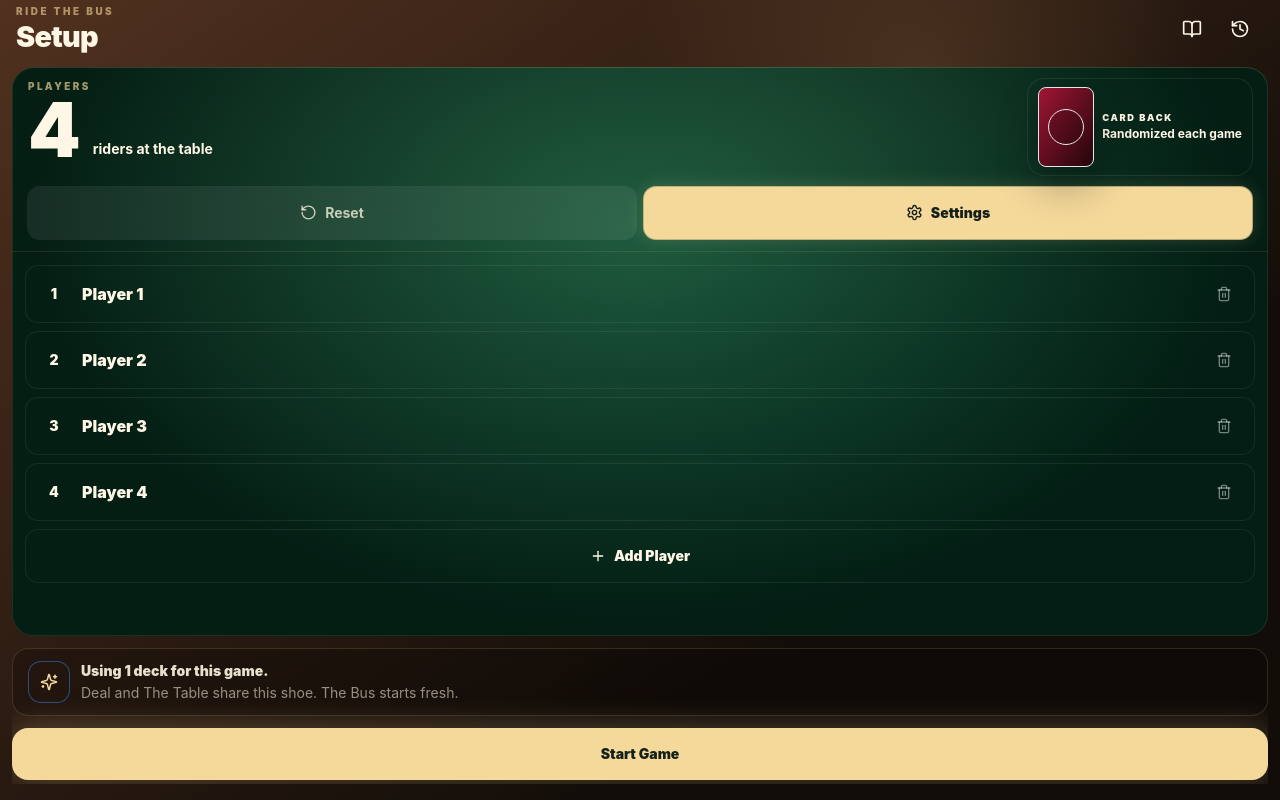
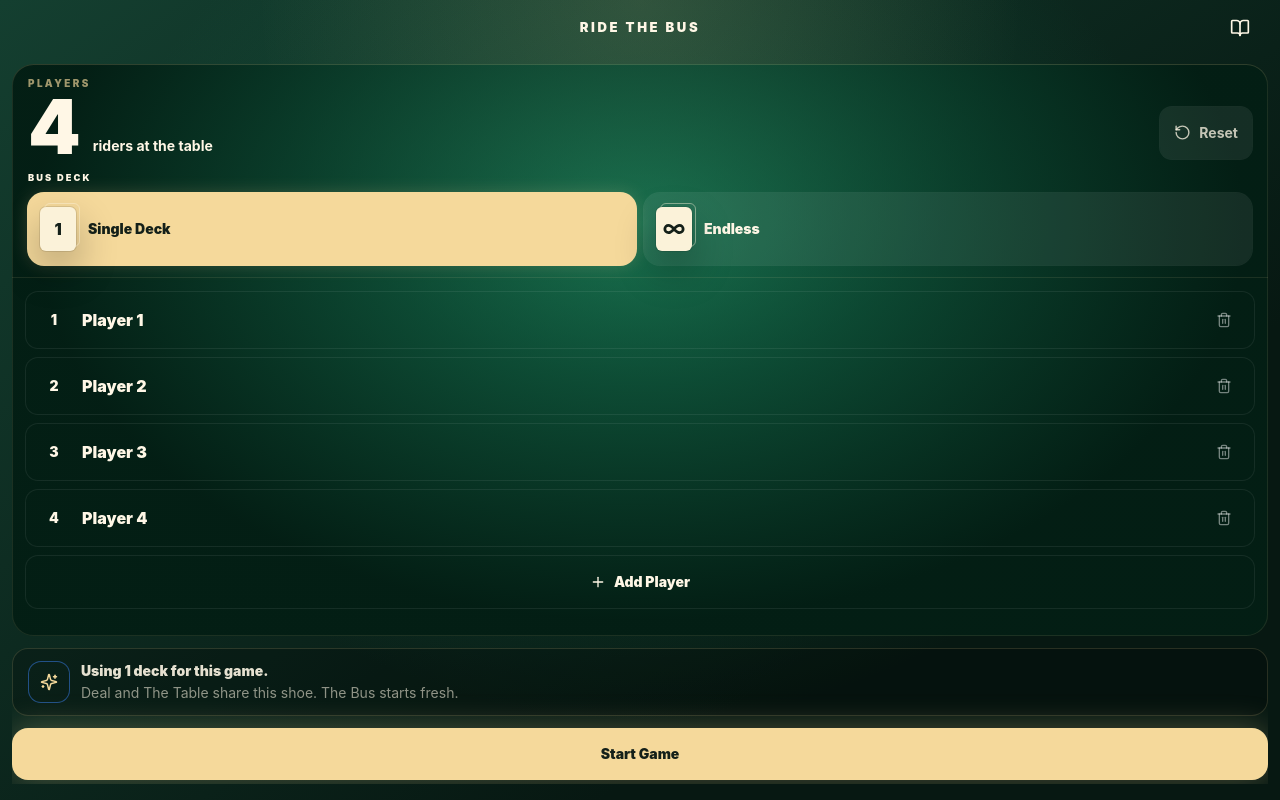
Before and after one commit to spencerdavis226/Ride-the-Bus, a React (Vite) app: page / in a window 1280 px wide. Built offline with nearby package versions, Linux system fonts and the light colour scheme.

Commit message:
Refactor setup screen and simplify theme selection

```diff
--- a/src/app/reducer.ts
+++ b/src/app/reducer.ts
@@ -87,6 +87,6 @@ function setupUpdate(state: GameState, settings: Settings): GameState {
     players: namesToPlayers(settings.playerNames),
     settings,
     log: state.log,
-    theme: settings.themePreference === 'random' ? state.theme : settings.themePreference
+    theme: 'poker'
   };
 }
--- a/src/components/layout/AppShell.tsx
+++ b/src/components/layout/AppShell.tsx
@@ -13,7 +13,9 @@ export function AppShell({ children }: { children: ReactNode }) {
   const [logOpen, setLogOpen] = useState(false);
   const [rulesOpen, setRulesOpen] = useState(false);
   const [quitOpen, setQuitOpen] = useState(false);
+  const isSetup = state.phase === 'setup';
   const showHome = state.phase !== 'setup';
+  const showLog = state.phase !== 'setup';
   const hideChrome = state.phase === 'deal';
 
   function quitToSetup() {
@@ -30,7 +32,15 @@ export function AppShell({ children }: { children: ReactNode }) {
       <SafeArea>
         <div className="mx-auto flex h-full w-full max-w-none flex-col">
           {!hideChrome && (
-            <header className="mb-3 flex shrink-0 items-center justify-between gap-3 px-4 pt-1">
+            <header className={`relative mb-3 flex shrink-0 items-center justify-between gap-3 px-4 ${isSetup ? 'pt-1' : 'pt-1'}`}>
+              {isSetup ? (
+                <>
+                  <div className="h-10 w-10 shrink-0" aria-hidden="true" />
+                  <p className="pointer-events-none absolute left-1/2 max-w-[52vw] -translate-x-1/2 truncate text-center text-[0.82rem] font-black uppercase tracking-[0.2em] text-[#d8c79f]/72">
+                    Ride the Bus
+                  </p>
+                </>
+              ) : (
                 <div className="min-w-0">
                   <p className="text-[0.62rem] font-black uppercase tracking-[0.26em] text-[#f5d99b]/60">
                     Ride the Bus
@@ -39,6 +49,7 @@ export function AppShell({ children }: { children: ReactNode }) {
                     {phaseTitle(state.phase)}
                   </h1>
                 </div>
+              )}
               <div className="flex shrink-0">
                 {showHome && (
                   <IconButton ghost label="Home" onClick={() => setQuitOpen(true)}>
@@ -48,9 +59,11 @@ export function AppShell({ children }: { children: ReactNode }) {
                 <IconButton ghost label="Rules" onClick={() => setRulesOpen(true)}>
                   <BookOpen size={20} />
                 </IconButton>
+                {showLog && (
                   <IconButton ghost label="Game log" onClick={() => setLogOpen(true)}>
                     <History size={20} />
                   </IconButton>
+                )}
               </div>
             </header>
           )}
--- a/src/components/setup/SettingsPanel.tsx
+++ b/src/components/setup/SettingsPanel.tsx
@@ -1,18 +1,11 @@
-import { Check, ChevronDown } from 'lucide-react';
-import { useState } from 'react';
-import { themes } from '../../styles/themes';
-import type { BusMode, ThemePreference } from '../../game/state';
+import type { BusMode } from '../../game/state';
 
 export function SettingsPanel({
   busMode,
-  themePreference,
   onBusMode,
-  onTheme,
 }: {
   busMode: BusMode;
-  themePreference: ThemePreference;
   onBusMode: (mode: BusMode) => void;
-  onTheme: (theme: ThemePreference) => void;
 }) {
   return (
     <div className="space-y-6 pb-2 text-sm">
@@ -30,94 +23,10 @@ export function SettingsPanel({
         />
       </fieldset>
 
-      <ThemeDropdown value={themePreference} onChange={onTheme} />
-
       <div className="rounded-xl bg-white/[0.06] p-3.5 leading-relaxed text-[#fff7e6]/55">
         Add to Home Screen from Safari's share menu. The app works fully offline after the first load.
       </div>
     </div>
-  );
-}
-
-function ThemeDropdown({
-  onChange,
-  value,
-}: {
-  onChange: (theme: ThemePreference) => void;
-  value: ThemePreference;
-}) {
-  const [open, setOpen] = useState(false);
-  const selected = value === 'random'
-    ? { name: 'Random each game', description: 'Surprise me', colors: ['#0d4a36', '#872d32', '#d7b56d'] as [string, string, string] }
-    : themes.find((theme) => theme.id === value) ?? themes[0];
-  const options = [
-    { id: 'random' as const, name: 'Random each game', description: 'Pick a table each game', colors: ['#0d4a36', '#872d32', '#d7b56d'] as [string, string, string] },
-    ...themes,
-  ];
-
-  return (
-    <fieldset>
-      <legend className="mb-2.5 text-[0.62rem] font-black uppercase tracking-[0.22em] text-[#f5d99b]/75">
-        Theme
-      </legend>
-      <button
-        type="button"
-        className="flex w-full items-center gap-3 rounded-2xl bg-white/[0.08] p-3 text-left ring-1 ring-white/[0.10] transition-colors active:bg-white/[0.13]"
-        onClick={() => setOpen((current) => !current)}
-        aria-expanded={open}
-      >
-        <ThemeSwatch colors={selected.colors} />
-        <span className="min-w-0 flex-1">
-          <span className="block truncate text-base font-black text-[#fff7e6]">{selected.name}</span>
-          <span className="block truncate text-xs font-semibold text-[#fff7e6]/48">{selected.description}</span>
-        </span>
-        <ChevronDown
-          size={22}
-          className={`shrink-0 text-[#f5d99b]/65 transition-transform duration-150 ${open ? 'rotate-180' : ''}`}
-        />
-      </button>
-      {open && (
-        <div className="mt-2 grid max-h-[min(45dvh,24rem)] gap-2 overflow-y-auto rounded-2xl bg-black/20 p-2 ring-1 ring-white/[0.08] [scrollbar-width:none] [&::-webkit-scrollbar]:hidden">
-          {options.map((option) => {
-            const active = option.id === value;
-            return (
-              <button
-                key={option.id}
-                type="button"
-                className={`flex min-h-[4.2rem] items-center gap-3 rounded-xl p-3 text-left ring-1 transition-colors ${
-                  active
-                    ? 'bg-[#f5d99b] text-[#142019] ring-[#f5d99b] shadow-glow-sm'
-                    : 'bg-white/[0.06] text-[#fff7e6] ring-white/[0.07] active:bg-white/[0.12]'
-                }`}
-                onClick={() => {
-                  onChange(option.id);
-                  setOpen(false);
-                }}
-              >
-                <ThemeSwatch colors={option.colors} />
-                <span className="min-w-0 flex-1">
-                  <span className="block truncate text-base font-black">{option.name}</span>
-                  <span className={`block truncate text-xs font-semibold ${active ? 'text-[#142019]/62' : 'text-[#fff7e6]/45'}`}>
-                    {option.description}
-                  </span>
-                </span>
-                {active && <Check size={20} className="shrink-0" />}
-              </button>
-            );
-          })}
-        </div>
-      )}
-    </fieldset>
-  );
-}
-
-function ThemeSwatch({ colors }: { colors: [string, string, string] }) {
-  return (
-    <span className="flex h-11 w-11 shrink-0 overflow-hidden rounded-xl ring-1 ring-black/20">
-      {colors.map((color) => (
-        <span key={color} className="h-full flex-1" style={{ backgroundColor: color }} />
-      ))}
-    </span>
   );
 }
 
--- a/src/components/setup/SetupScreen.tsx
+++ b/src/components/setup/SetupScreen.tsx
@@ -1,18 +1,15 @@
-import { RotateCcw, Settings, Sparkles } from 'lucide-react';
-import { useState } from 'react';
+import { Infinity, RotateCcw, Sparkles } from 'lucide-react';
+import type { ReactNode } from 'react';
 import { useGame } from '../../app/GameProvider';
 import { calculatePhaseOneTwoDecks } from '../../game/deck';
-import { CardBack } from '../cards/CardBack';
+import type { BusMode } from '../../game/state';
 import { Button } from '../common/Button';
-import { Drawer } from '../common/Drawer';
 import { PlayerEditor } from './PlayerEditor';
-import { SettingsPanel } from './SettingsPanel';
 
 const DEFAULT_NAMES = ['Player 1', 'Player 2', 'Player 3', 'Player 4'];
 
 export function SetupScreen() {
   const { state, dispatch, hasSavedGame, savedGame } = useGame();
-  const [settingsOpen, setSettingsOpen] = useState(false);
   const names = state.settings.playerNames;
   const deckCount = calculatePhaseOneTwoDecks(names.length);
 
@@ -20,7 +17,7 @@ export function SetupScreen() {
     <section className="flex h-full min-w-0 flex-col gap-3 overflow-hidden">
       <div className="flex min-h-0 flex-1 flex-col overflow-hidden rounded-[1.35rem] bg-[radial-gradient(ellipse_at_50%_28%,rgba(22,130,90,0.62)_0%,rgba(3,30,20,0.98)_68%)] shadow-[inset_0_0_0_1px_rgba(245,217,155,0.10),inset_0_1px_0_rgba(245,217,155,0.08)]">
         <div className="shrink-0 border-b border-[#f5d99b]/10 px-4 py-3">
-          <div className="flex items-start justify-between gap-3">
+          <div className="flex items-end justify-between gap-3">
             <div className="min-w-0">
               <p className="text-[0.62rem] font-black uppercase tracking-[0.24em] text-[#f5d99b]/65">
                 Players
@@ -34,36 +31,19 @@ export function SetupScreen() {
                 </p>
               </div>
             </div>
-            <div className="flex shrink-0 items-center gap-2 rounded-2xl bg-black/24 px-2.5 py-2 ring-1 ring-white/[0.08]">
-              <CardBack id={state.cardBackId} size="compact" />
-              <div className="hidden text-left leading-tight min-[390px]:block">
-                <p className="text-[0.58rem] font-black uppercase tracking-[0.18em] text-[#f5d99b]/62">
-                  Card back
-                </p>
-                <p className="mt-0.5 text-xs font-bold text-[#fff7e6]/64">
-                  Randomized each game
-                </p>
-              </div>
-            </div>
-          </div>
-          <div className="mt-3 grid grid-cols-2 gap-2">
             <button
               type="button"
               onClick={() => dispatch({ type: 'SETUP_SET_PLAYERS', names: DEFAULT_NAMES })}
-              className="tap-target flex items-center justify-center gap-2 rounded-xl bg-white/[0.07] px-3.5 text-sm font-bold text-[#fff7e6]/75 ring-1 ring-white/[0.08] transition-[transform,background-color] duration-100 active:scale-95 active:bg-white/[0.13]"
+              className="tap-target flex shrink-0 items-center justify-center gap-2 rounded-xl bg-white/[0.07] px-3.5 text-sm font-bold text-[#fff7e6]/75 ring-1 ring-white/[0.08] transition-[transform,background-color] duration-100 active:scale-95 active:bg-white/[0.13]"
             >
               <RotateCcw size={17} />
               Reset
             </button>
-            <button
-              type="button"
-              onClick={() => setSettingsOpen(true)}
-              className="tap-target flex items-center justify-center gap-2 rounded-xl bg-[#f5d99b] px-3.5 text-sm font-black text-[#142019] shadow-glow-sm ring-1 ring-[#f5d99b]/70 transition-[transform,box-shadow] duration-100 active:scale-95 active:shadow-none"
-            >
-              <Settings size={17} />
-              Settings
-            </button>
           </div>
+          <BusModeSelector
+            value={state.settings.busMode}
+            onChange={(mode) => dispatch({ type: 'SETUP_SET_BUS_MODE', mode })}
+          />
         </div>
         <div className="min-h-0 flex-1 overflow-y-auto p-3.5">
           <PlayerEditor
@@ -101,15 +81,72 @@ export function SetupScreen() {
           Start Game
         </Button>
       </footer>
-
-      <Drawer open={settingsOpen} title="Settings" onClose={() => setSettingsOpen(false)}>
-        <SettingsPanel
-          busMode={state.settings.busMode}
-          themePreference={state.settings.themePreference}
-          onBusMode={(mode) => dispatch({ type: 'SETUP_SET_BUS_MODE', mode })}
-          onTheme={(theme) => dispatch({ type: 'SET_THEME', theme })}
-        />
-      </Drawer>
     </section>
   );
 }
+
+function BusModeSelector({ onChange, value }: { onChange: (mode: BusMode) => void; value: BusMode }) {
+  return (
+    <fieldset className="mt-3">
+      <legend className="mb-2 text-[0.58rem] font-black uppercase tracking-[0.22em] text-[#f5d99b]/62">
+        Bus Deck
+      </legend>
+      <div className="grid grid-cols-2 gap-2">
+        <DeckModeButton
+          active={value === 'singleDeck'}
+          icon={<DeckIcon label="1" />}
+          label="Single Deck"
+          onClick={() => onChange('singleDeck')}
+        />
+        <DeckModeButton
+          active={value === 'endless'}
+          icon={<DeckIcon label="inf" />}
+          label="Endless"
+          onClick={() => onChange('endless')}
+        />
+      </div>
+    </fieldset>
+  );
+}
+
+function DeckModeButton({
+  active,
+  icon,
+  label,
+  onClick,
+}: {
+  active: boolean;
+  icon: ReactNode;
+  label: string;
+  onClick: () => void;
+}) {
+  return (
+    <button
+      type="button"
+      onClick={onClick}
+      className={`min-h-[4.5rem] rounded-2xl px-3 py-2 text-left ring-1 transition-[transform,background-color,box-shadow] duration-100 active:scale-[0.98] ${
+        active
+          ? 'bg-[#f5d99b] text-[#142019] ring-[#f5d99b] shadow-glow-sm'
+          : 'bg-white/[0.07] text-[#fff7e6]/72 ring-white/[0.08] active:bg-white/[0.12]'
+      }`}
+    >
+      <span className="flex items-center gap-3">
+        {icon}
+        <span className="min-w-0 flex-1 text-sm font-black leading-tight">{label}</span>
+      </span>
+    </button>
+  );
+}
+
+function DeckIcon({ label }: { label: '1' | 'inf' }) {
+  return (
+    <span className="relative grid h-11 w-9 shrink-0 place-items-center rounded-md bg-[#fbf2d9] text-[#142019] shadow-card ring-1 ring-black/10">
+      <span className="absolute -right-1 -top-1 h-full w-full rounded-md border border-[#fbf2d9]/45" />
+      {label === '1' ? (
+        <span className="font-black leading-none">1</span>
+      ) : (
+        <Infinity size={22} strokeWidth={3} />
+      )}
+    </span>
+  );
+}
--- a/src/styles/globals.css
+++ b/src/styles/globals.css
@@ -39,64 +39,9 @@ select {
 
 .theme-poker {
   background:
-    radial-gradient(circle at 50% 10%, rgba(247, 211, 137, 0.10), transparent 28rem),
-    linear-gradient(145deg, #0d4a36, #071812 72%);
-}
-
-.theme-coffee {
-  background:
-    radial-gradient(circle at 28% 14%, rgba(245, 242, 218, 0.12), transparent 18rem),
-    linear-gradient(135deg, #41291f, #15110f 74%);
-}
-
-.theme-picnic {
-  background:
-    linear-gradient(45deg, rgba(180, 34, 45, 0.2) 25%, transparent 25% 50%, rgba(180, 34, 45, 0.2) 50% 75%, transparent 75%),
-    linear-gradient(135deg, #143d2b, #091511);
-  background-size: 56px 56px, auto;
-}
-
-.theme-lounge {
-  background:
-    radial-gradient(circle at 78% 12%, rgba(210, 180, 95, 0.14), transparent 16rem),
-    linear-gradient(145deg, #171922, #08090d 72%);
-}
-
-.theme-kitchen {
-  background:
-    linear-gradient(90deg, rgba(255, 255, 255, 0.035) 1px, transparent 1px),
-    linear-gradient(180deg, #2c3d31, #111a15);
-  background-size: 38px 38px, auto;
-}
-
-.theme-velvet {
-  background:
-    radial-gradient(circle at 46% 8%, rgba(240, 198, 122, 0.12), transparent 20rem),
-    linear-gradient(145deg, #4a1226, #12070c 74%);
-}
-
-.theme-ocean {
-  background:
-    radial-gradient(circle at 35% 12%, rgba(158, 231, 223, 0.13), transparent 19rem),
-    linear-gradient(145deg, #0b4a5b, #061820 72%);
-}
-
-.theme-copper {
-  background:
-    radial-gradient(circle at 72% 10%, rgba(231, 167, 102, 0.15), transparent 18rem),
-    linear-gradient(145deg, #51311f, #120d09 72%);
-}
-
-.theme-midnight {
-  background:
-    radial-gradient(circle at 50% 8%, rgba(185, 207, 247, 0.12), transparent 22rem),
-    linear-gradient(145deg, #172544, #050812 72%);
-}
-
-.theme-garden {
-  background:
-    radial-gradient(circle at 20% 14%, rgba(231, 213, 140, 0.12), transparent 18rem),
-    linear-gradient(145deg, #315232, #101a11 74%);
+    radial-gradient(circle at 50% 0%, rgba(245, 217, 155, 0.14), transparent 24rem),
+    radial-gradient(ellipse at 50% 34%, rgba(24, 112, 78, 0.52), transparent 34rem),
+    linear-gradient(145deg, #143f30 0%, #071812 72%);
 }
 
 .glass-panel {
--- a/src/styles/themes.ts
+++ b/src/styles/themes.ts
@@ -9,18 +9,9 @@ export type ThemeDefinition = {
 };
 
 export const themes: ThemeDefinition[] = [
-  { id: 'poker', name: 'Poker table', className: 'theme-poker', colors: ['#0d4a36', '#071812', '#f5d99b'], description: 'Classic green felt' },
-  { id: 'coffee', name: 'Coffee table', className: 'theme-coffee', colors: ['#41291f', '#15110f', '#f5f2da'], description: 'Warm wood tones' },
-  { id: 'picnic', name: 'Picnic table', className: 'theme-picnic', colors: ['#143d2b', '#872d32', '#f5d99b'], description: 'Casual red and green' },
-  { id: 'lounge', name: 'Dark lounge', className: 'theme-lounge', colors: ['#171922', '#08090d', '#d2b45f'], description: 'Low light and brass' },
-  { id: 'kitchen', name: 'Kitchen table', className: 'theme-kitchen', colors: ['#2c3d31', '#111a15', '#fff7e6'], description: 'Soft tiled green' },
-  { id: 'velvet', name: 'Velvet room', className: 'theme-velvet', colors: ['#4a1226', '#12070c', '#f0c67a'], description: 'Deep red casino' },
-  { id: 'ocean', name: 'Ocean club', className: 'theme-ocean', colors: ['#0b4a5b', '#061820', '#9ee7df'], description: 'Cool teal felt' },
-  { id: 'copper', name: 'Copper bar', className: 'theme-copper', colors: ['#51311f', '#120d09', '#e7a766'], description: 'Burnished amber' },
-  { id: 'midnight', name: 'Midnight blue', className: 'theme-midnight', colors: ['#172544', '#050812', '#b9cff7'], description: 'Blue-black table' },
-  { id: 'garden', name: 'Garden party', className: 'theme-garden', colors: ['#315232', '#101a11', '#e7d58c'], description: 'Leafy and calm' }
+  { id: 'poker', name: 'Ride the Bus', className: 'theme-poker', colors: ['#123f30', '#061812', '#f5d99b'], description: 'Emerald felt and soft brass' }
 ];
 
-export function getThemeClass(themeId: ThemeId): string {
-  return themes.find((theme) => theme.id === themeId)?.className ?? 'theme-poker';
+export function getThemeClass(_themeId: ThemeId): string {
+  return 'theme-poker';
 }
```
Also changed, not shown: src/game/engine.ts (+3 -5 lines). Lines whose indentation alone changed are shown as unchanged.
